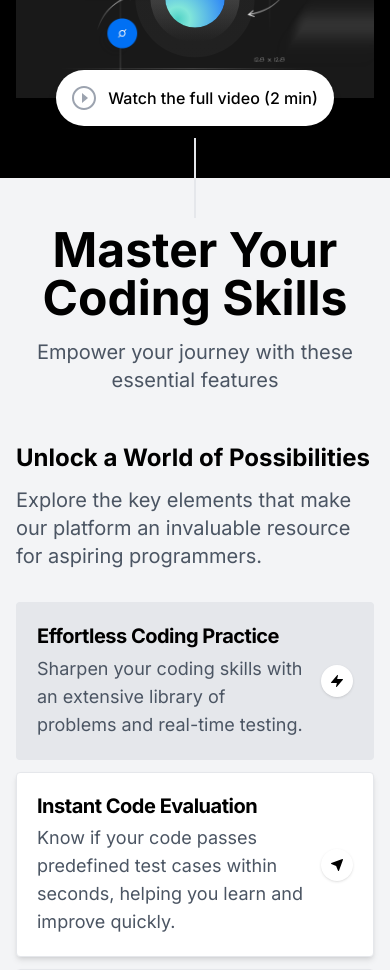
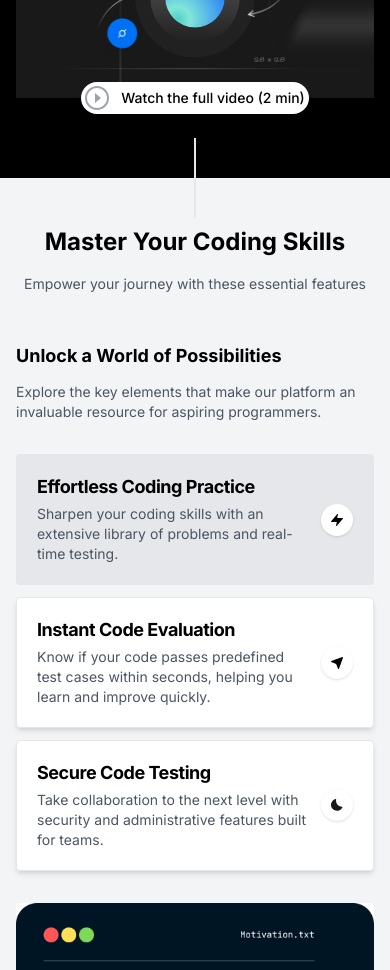
Before and after one commit to manraj2712/code-judge-turborepo, a Next.js app in the folder apps/web/: page / in a window 390 px wide. Shown: the part 568-1538 px from the top of the page. Built offline with nearby package versions, Linux system fonts and the light colour scheme; no server answers.

Commit message:
updated the css of home page

```diff
--- a/apps/web/src/app/globals.css
+++ b/apps/web/src/app/globals.css
@@ -72,3 +72,9 @@ max-width: calc(50vw);
 .cta-button-gray{
   @apply bg-gray-900 hover:bg-gray-800 text-white font-bold py-2 md:py-4 px-6 md:px-10 rounded
 }
+@media screen and (max-width: 320px ) {
+  .feature-block{
+    padding-top: 0rem;
+}
+
+}
--- a/apps/web/src/components/home/features-blocks.tsx
+++ b/apps/web/src/components/home/features-blocks.tsx
@@ -7,12 +7,12 @@ export default function FeaturesBlocks() {
       <div className="absolute left-0 right-0 bottom-0 m-auto w-px p-px h-20 bg-gray-200 transform translate-y-1/2"></div>
 
       <div className="relative max-w-6xl mx-auto px-4 sm:px-6">
-        <div className="py-12 md:py-20">
+        <div className="feature-block py-12 md:py-20">
 
           {/* Section header */}
           <div className="max-w-3xl mx-auto text-center pb-12 md:pb-20">
-            <h2 className="h2 mb-4 text-white text-5xl font-bold">Explore the solutions</h2>
-            <p className="text-xl text-gray-300">Duis aute irure dolor in reprehenderit in voluptate velit esse cillum dolore eu fugiat nulla pariatur excepteur sint occaecat cupidatat.</p>
+            <h2 className="h2 mb-4 text-white text-2xl md:text-5xl font-bold">Explore the solutions</h2>
+            <p className="text-sm md:text-xl text-gray-300">Duis aute irure dolor in reprehenderit in voluptate velit esse cillum dolore eu fugiat nulla pariatur excepteur sint occaecat cupidatat.</p>
           </div>
 
           {/* Items */}
--- a/apps/web/src/components/home/features.tsx
+++ b/apps/web/src/components/home/features.tsx
@@ -32,10 +32,10 @@ export default function Features() {
         <div className="pt-12 md:pt-20">
           {/* Section header */}
           <div className="max-w-3xl mx-auto text-center pb-12 md:pb-16">
-            <h1 className="h2 mb-4 text-black font-bold text-5xl">
+            <h1 className="h2 mb-4 text-black font-bold text-2xl sm:text-4xl lg:text-5xl">
               Master Your Coding Skills
             </h1>
-            <p className="text-xl text-gray-600">
+            <p className="text-sm sm:text-xl text-gray-600">
               Empower your journey with these essential features
             </p>
           </div>
@@ -48,10 +48,10 @@ export default function Features() {
               data-aos="fade-right"
             >
               <div className="md:pr-4 lg:pr-12 xl:pr-16 mb-8">
-                <h3 className="h3 mb-3 font-bold text-black text-2xl">
+                <h3 className="h3 mb-3 font-bold text-black text-lg sm:text-xl lg:text-2xl">
                   Unlock a World of Possibilities
                 </h3>
-                <p className="text-xl text-gray-600">
+                <p className="text-sm lg:text-lg text-gray-600">
                   Explore the key elements that make our platform an invaluable
                   resource for aspiring programmers.
                 </p>
@@ -71,10 +71,10 @@ export default function Features() {
                   }}
                 >
                   <div>
-                    <div className="font-bold leading-snug tracking-tight mb-1 text-black text-xl">
+                    <div className="font-bold leading-snug tracking-tight mb-1 text-black text-lg lg:text-xl">
                       Effortless Coding Practice
                     </div>
-                    <div className="text-gray-600">
+                    <div className="text-gray-600 text-sm lg:text-lg">
                       Sharpen your coding skills with an extensive library of
                       problems and real-time testing.
                     </div>
@@ -102,10 +102,10 @@ export default function Features() {
                   }}
                 >
                   <div>
-                    <div className="font-bold leading-snug tracking-tight mb-1 text-black text-xl">
+                    <div className="font-bold leading-snug tracking-tight mb-1 text-black text-lg lg:text-xl">
                       Instant Code Evaluation
                     </div>
-                    <div className="text-gray-600">
+                    <div className="text-gray-600 text-sm lg:text-lg">
                       Know if your code passes predefined test cases within
                       seconds, helping you learn and improve quickly.
                     </div>
@@ -136,10 +136,10 @@ export default function Features() {
                   }}
                 >
                   <div>
-                    <div className="font-bold leading-snug tracking-tight mb-1 text-black text-xl">
+                    <div className="font-bold leading-snug tracking-tight mb-1 text-black text-lg lg:text-xl">
                       Secure Code Testing
                     </div>
-                    <div className="text-gray-600">
+                    <div className="text-gray-600 text-sm lg:text-lg">
                       Take collaboration to the next level with security and
                       administrative features built for teams.
                     </div>
@@ -163,7 +163,7 @@ export default function Features() {
 
             {/* Tabs items */}
             <div className="max-w-xl md:max-w-none md:w-full mx-auto md:col-span-5 lg:col-span-6 mb-8 md:mb-0 md:order-1">
-              <div className="transition-all">
+              <div className="transition-all ">
                 <div
                   className="relative flex flex-col text-center lg:text-right"
                   data-aos="zoom-y-out"
@@ -183,7 +183,7 @@ export default function Features() {
                     beforeEnter={() => heightFix()}
                     unmount={false}
                   >
-                    <div className="relative inline-flex flex-col">
+                    <div className="relative inline-flex flex-col rounded">
                       <Image
                         className="md:max-w-none mx-auto rounded"
                         src={FeaturesBg}
--- a/apps/web/src/components/home/hero.tsx
+++ b/apps/web/src/components/home/hero.tsx
@@ -70,6 +70,7 @@ export default function Hero() {
                 <button
                   onClick={() => {
                     router.push("/explore");
+
                   }}
                   className="cta-button-primary"
                 >
--- a/apps/web/src/components/home/modal-video.tsx
+++ b/apps/web/src/components/home/modal-video.tsx
@@ -111,7 +111,7 @@ export default function ModalVideo({
             </svg>
           </div>
           <button
-            className="absolute top-full flex items-center transform -translate-y-1/2 bg-white rounded-full font-medium group p-4 shadow-lg"
+            className="absolute top-full flex items-center transform -translate-y-1/2 bg-white rounded-full font-medium group p-1 sm:p-4 shadow-lg"
             onClick={() => {
               setModalOpen(true);
             }}
@@ -124,7 +124,7 @@ export default function ModalVideo({
               <path d="M12 22c5.523 0 10-4.477 10-10S17.523 2 12 2 2 6.477 2 12s4.477 10 10 10zm0 2C5.373 24 0 18.627 0 12S5.373 0 12 0s12 5.373 12 12-5.373 12-12 12z" />
               <path d="M10 17l6-5-6-5z" />
             </svg>
-            <span className="ml-3 text-black">Watch the full video (2 min)</span>
+            <span className="ml-3 text-black text-sm sm:text-lg">Watch the full video (2 min)</span>
           </button>
         </div>
       </div>
--- a/apps/web/src/components/home/newsletter.tsx
+++ b/apps/web/src/components/home/newsletter.tsx
@@ -98,7 +98,7 @@ export default function Newsletter() {
                 <h3 className="h3 text-white mb-2">
                   Want more tutorials & guides?
                 </h3>
-                <p className="text-gray-300 text-lg mb-6">
+                <p className="text-gray-300 text-lg md:text-xl mb-6">
                   Lorem ipsum dolor sit amet consectetur adipisicing elit nemo
                   expedita voluptas culpa sapiente.
                 </p>
--- a/apps/web/src/components/navbar/navbar.tsx
+++ b/apps/web/src/components/navbar/navbar.tsx
@@ -4,15 +4,18 @@ import { Bars3Icon, XMarkIcon } from "@heroicons/react/24/outline";
 import Link from "next/link";
 import Image from "next/image";
 import logo from "@/../public/images/logo.png";
+// import { useRouter } from "next/router";
 
 function classNames(...classes: Array<string>) {
   return classes.filter(Boolean).join(" ");
 }
 
 export default function Navbar({ children }: { children: React.ReactNode }) {
+  // const router = useRouter(); // Get the current router instance
+  const currentPath = window.location.pathname; // Get the current pathname
   const navigation = [
-    { name: "Home", href: "/", current: true },
-    { name: "Explore", href: "/explore", current: false },
+    { name: "Home", href: "/", current: currentPath==="/"?true:false},
+    { name: "Explore", href: "/explore", current: currentPath==="/explore"?true:false },
   ];
   return (
     <Disclosure as="nav" className="border-default-bottom">
@@ -47,7 +50,7 @@ export default function Navbar({ children }: { children: React.ReactNode }) {
                 <div className="hidden sm:ml-6 sm:block">
                   <div className="flex space-x-4">
                     {navigation.map((item, index) => (
-                      <Link
+                      <a
                         key={item.name}
                         href={item.href}
                         className={classNames(
@@ -59,7 +62,7 @@ export default function Navbar({ children }: { children: React.ReactNode }) {
                         aria-current={item.current ? "page" : undefined}
                       >
                         {item.name}
-                      </Link>
+                      </a>
                     ))}
                   </div>
                 </div>
```
Also changed, not shown: apps/web/src/components/home/testimonials.tsx (+4 -4 lines), 2 other files (tests, documents, lock files or other folders).
